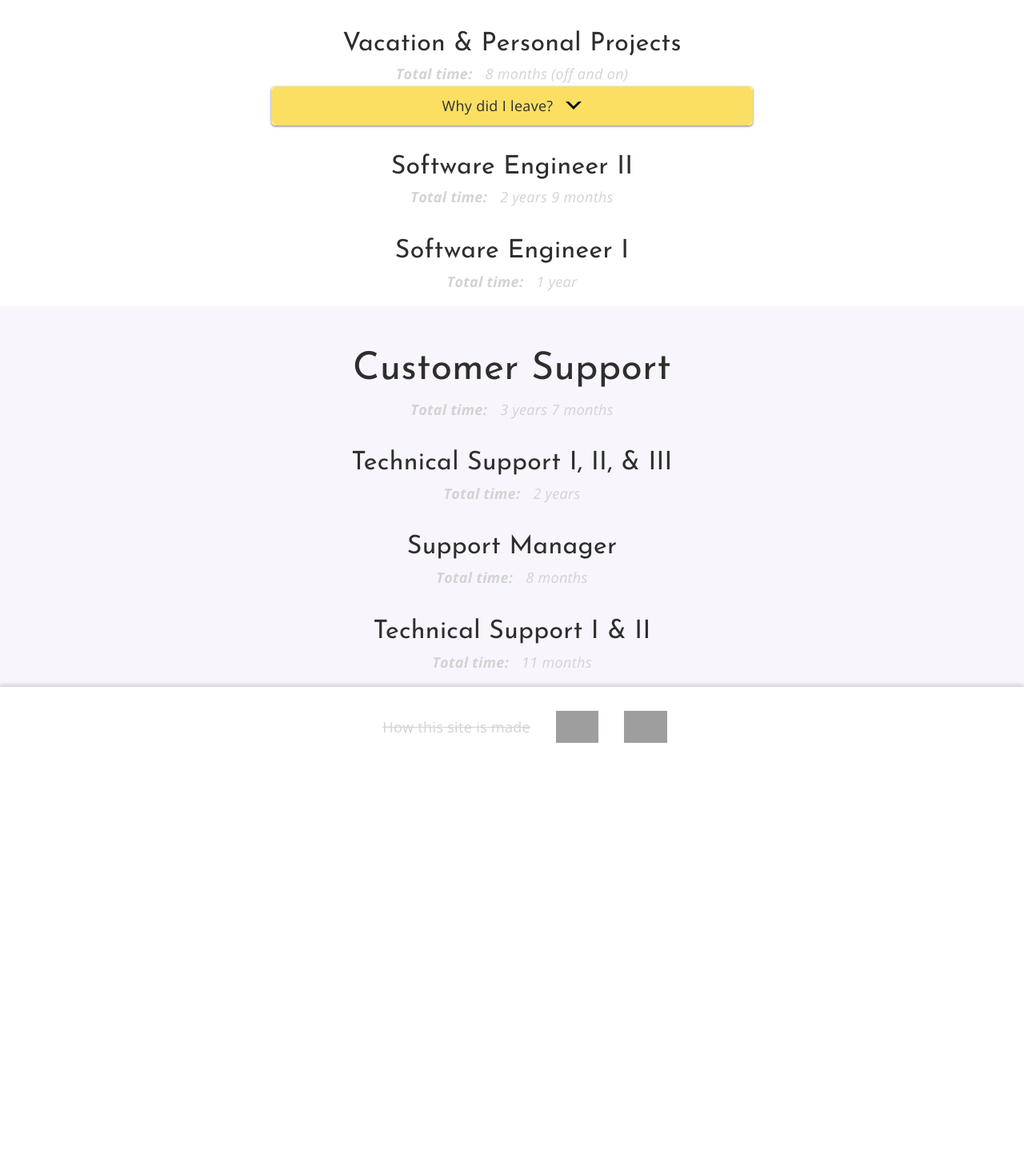
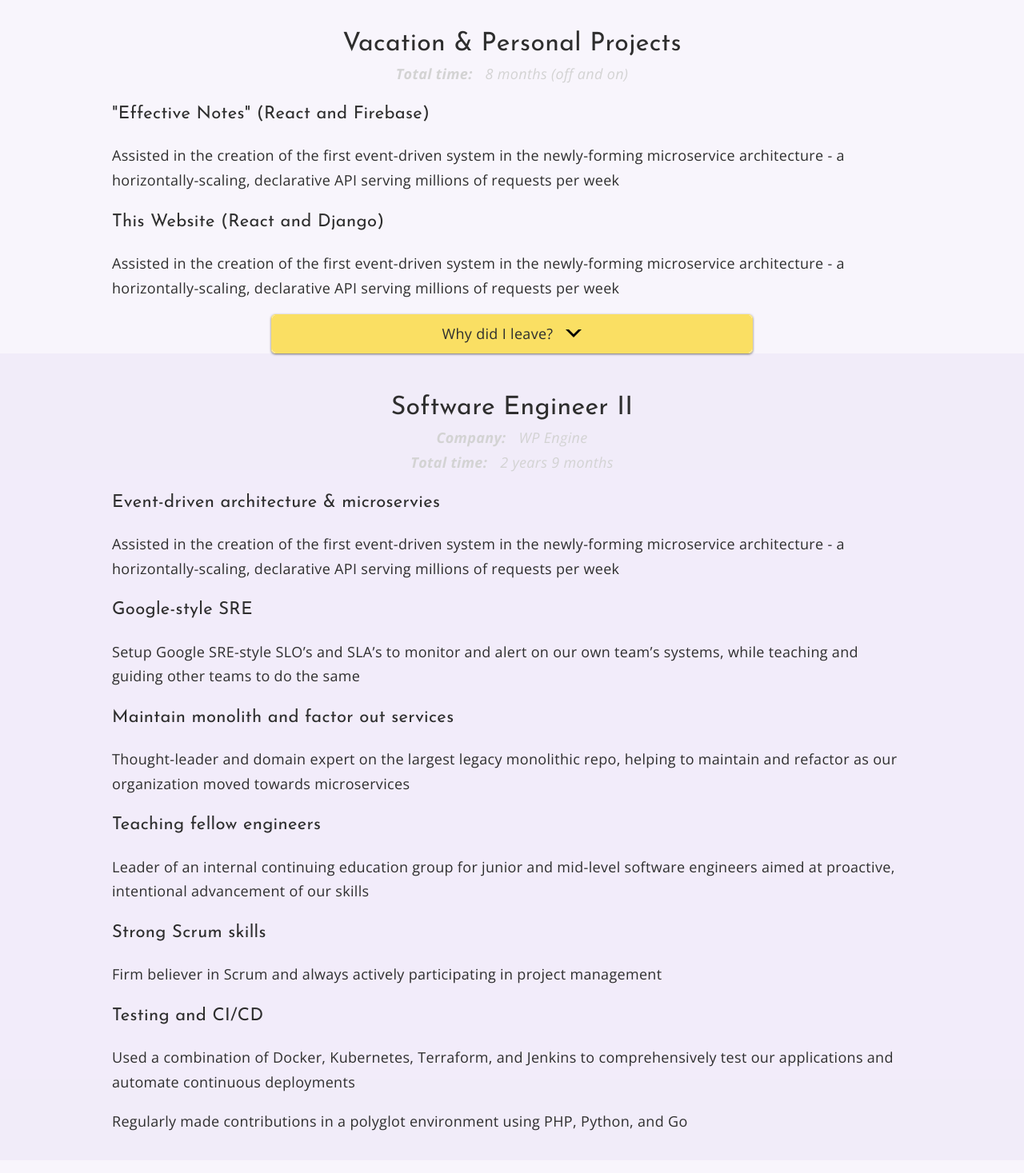
Before and after one commit to aussio/auss.io, a React (Create React App) app: page /resume in a window 1280 px wide. Shown: the part 683-2150 px from the top of the page at 80% size. Before the commit the page ends 1642 px from the top, so only its background shows below. Built offline with nearby package versions, Linux system fonts and the light colour scheme; grey boxes are pictures that could not be loaded.

Commit message:
Visually separate sections of resume and add Company subheader.

```diff
--- a/src/Resume.js
+++ b/src/Resume.js
@@ -1,3 +1,4 @@
+/* eslint-disable react/no-unescaped-entities */
 /* eslint-disable no-use-before-define */
 /** @jsx jsx */
 import { jsx } from '@emotion/core';
@@ -23,8 +24,7 @@ export default function Resume() {
     >
       <header
         css={{
-          background: COLORS.normal,
-          color: 'white',
+          background: 'white',
           padding: '3rem 0',
         }}
       >
@@ -48,11 +48,14 @@ export default function Resume() {
             css={{
               position: 'relative',
               textDecoration: 'none',
-              color: COLORS.dark,
+              color: 'white',
+              background: COLORS.normal,
               boxShadow: '0 3px 5px rgba(0,0,0,.65)',
               padding: '1rem',
               borderRadius: STYLES.BUTTON_BORDER_RADIUS,
-              background: 'white',
+              ':hover': {
+                filter: 'brightness(105%)',
+              },
             }}
           >
             Simplified Printable Version
@@ -79,10 +82,8 @@ export default function Resume() {
           <h4>answers to common resume questions</h4>
         </section>
       </header>
-      <section
-        css={{
-          padding: '1rem',
-        }}
+      <ResumeSection
+        background={COLORS.veryVeryLight}
       >
         <HeaderWithTimeElapsed
           headerSize="2"
@@ -99,6 +100,32 @@ export default function Resume() {
         >
           Vacation & Personal Projects
         </HeaderWithTimeElapsed>
+        <JobDescription>
+          <h4 css={{
+            fontSize: '22px',
+            margin: 0,
+          }}
+          >
+            "Effective Notes" (React and Firebase)
+          </h4>
+          <p>
+            Assisted in the creation of the first event-driven system in the newly-forming
+            microservice architecture - a horizontally-scaling, declarative API serving millions
+            of requests per week
+          </p>
+          <h4 css={{
+            fontSize: '22px',
+            margin: 0,
+          }}
+          >
+            This Website (React and Django)
+          </h4>
+          <p>
+            Assisted in the creation of the first event-driven system in the newly-forming
+            microservice architecture - a horizontally-scaling, declarative API serving millions
+            of requests per week
+          </p>
+        </JobDescription>
         <Accordion
           header="Why did I leave?"
           backgroundColor={COLORS.yellow}
@@ -111,13 +138,94 @@ export default function Resume() {
             By this point in my career, I had worked in Web Hosting for about 7 and a half years and WP Engine for over 5 and a half.
           </p>
         </Accordion>
+        <ResumeSection
+          background={COLORS.veryVeryLight}
+        >
           <HeaderWithTimeElapsed
             headerSize="3"
             dateStart={SE2_START}
             dateEnd={UNEMPLOYED_START}
+            subHeader={(
+              <SubHeader
+                label="Company:"
+                text="WP Engine"
+              />
+            )}
           >
             Software Engineer II
           </HeaderWithTimeElapsed>
+          <JobDescription>
+            <h4 css={{
+              fontSize: '22px',
+              margin: 0,
+            }}
+            >
+              Event-driven architecture & microservies
+            </h4>
+            <p>
+              Assisted in the creation of the first event-driven system in the newly-forming
+              microservice architecture - a horizontally-scaling, declarative API serving millions
+              of requests per week
+            </p>
+            <h4 css={{
+              fontSize: '22px',
+              margin: 0,
+            }}
+            >
+              Google-style SRE
+            </h4>
+            <p>
+              Setup Google SRE-style SLO’s and SLA’s to monitor and alert on our own team’s
+              systems, while teaching and guiding other teams to do the same
+            </p>
+            <h4 css={{
+              fontSize: '22px',
+              margin: 0,
+            }}
+            >
+              Maintain monolith and factor out services
+            </h4>
+            <p>
+              Thought-leader and domain expert on the largest legacy monolithic repo, helping to
+              maintain and refactor as our organization moved towards microservices
+            </p>
+            <h4 css={{
+              fontSize: '22px',
+              margin: 0,
+            }}
+            >
+              Teaching fellow engineers
+            </h4>
+            <p>
+              Leader of an internal continuing education group for junior and mid-level software
+              engineers aimed at proactive, intentional advancement of our skills
+            </p>
+            <h4 css={{
+              fontSize: '22px',
+              margin: 0,
+            }}
+            >
+              Strong Scrum skills
+            </h4>
+            <p>
+              Firm believer in Scrum and always actively participating in project management
+            </p>
+            <h4 css={{
+              fontSize: '22px',
+              margin: 0,
+            }}
+            >
+              Testing and CI/CD
+            </h4>
+            <p>
+              Used a combination of Docker, Kubernetes, Terraform, and Jenkins to
+              comprehensively test our applications and automate continuous deployments
+            </p>
+            <p>
+              Regularly made contributions in a polyglot environment using PHP, Python, and Go
+            </p>
+          </JobDescription>
+        </ResumeSection>
         <HeaderWithTimeElapsed
           headerSize="3"
           dateStart={SE1_START}
@@ -125,13 +233,22 @@ export default function Resume() {
         >
           Software Engineer I
         </HeaderWithTimeElapsed>
-      </section>
-      <section
-        css={{
-          padding: '1rem',
-          background: COLORS.veryVeryLight,
-        }}
+      </ResumeSection>
+      <ResumeSection
+        background={COLORS.veryVeryLightRed}
       >
+        <Accordion
+          header="Moving from Support to Software"
+          backgroundColor={COLORS.yellow}
+          borderColor={COLORS.yellow}
+        >
+          <strong>
+            I left because I wanted to do something that inspired me.
+          </strong>
+          <p>
+            By this point in my career, I had worked in Web Hosting for about 7 and a half years and WP Engine for over 5 and a half.
+          </p>
+        </Accordion>
         <HeaderWithTimeElapsed
           headerSize="2"
           dateStart={HOSTGATOR_SUPPORT_START}
@@ -139,6 +256,12 @@ export default function Resume() {
         >
           Customer Support
         </HeaderWithTimeElapsed>
+        <JobDescription>
+          <p>I think that Support is an excellent experience for nearly any position within a typical "Engineering" or "R&D" department. I think that Support is an excellent experience for nearly any position within a typical "Engineering" or "R&D" department. >I think that Support is an excellent experience for nearly any position within a typical "Engineering" or "R&D" department. I think that Support is an excellent experience for nearly any position within a typical "Engineering" or "R&D" department. I think that Support is an excellent experience for nearly any position within a typical "Engineering" or "R&D" department. >I think that Support is an excellent experience for nearly any position within a typical "Engineering" or "R&D" department. </p>
+        </JobDescription>
+        <ResumeSection
+          background={COLORS.veryVeryLightRed}
+        >
           <HeaderWithTimeElapsed
             headerSize="3"
             dateStart={WPE_SUPPORT_START}
@@ -146,6 +269,7 @@ export default function Resume() {
           >
             Technical Support I, II, & III
         </HeaderWithTimeElapsed>
+        </ResumeSection>
         <HeaderWithTimeElapsed
           headerSize="3"
           dateStart={HOSTGATOR_MANAGER_START}
@@ -153,6 +277,9 @@ export default function Resume() {
         >
           Support Manager
         </HeaderWithTimeElapsed>
+        <ResumeSection
+          background={COLORS.veryVeryLightRed}
+        >
           <HeaderWithTimeElapsed
             headerSize="3"
             dateStart={HOSTGATOR_SUPPORT_START}
@@ -160,17 +287,60 @@ export default function Resume() {
           >
             Technical Support I & II
         </HeaderWithTimeElapsed>
-      </section>
+        </ResumeSection>
+      </ResumeSection>
     </div>
   );
 }
 
-function HeaderWithTimeElapsed({ headerSize, dateStart, dateEnd, offAndOn, children, className }) {
+function ResumeSection({ background, children, className }) {
+  return (
+    <section
+      css={{
+        padding: '1rem 0',
+        background,
+      }}
+      className={className}
+    >
+      {children}
+    </section>
+  );
+}
+
+function JobDescription({ children, className }) {
+  return (
+    <section
+      css={{
+        display: 'flex',
+        justifyContent: 'center',
+      }}
+    >
+      <div
+        css={{
+          textAlign: 'left',
+          maxWidth: '1000px',
+        }}
+        className={className}
+      >
+        {children}
+      </div>
+    </section>
+  );
+}
+
+function HeaderWithTimeElapsed({
+  headerSize, dateStart, dateEnd,
+  offAndOn, subHeader, children, className,
+}) {
   const HeaderTag = `h${headerSize}`;
   const offAndOnText = offAndOn ? '(off and on)' : '';
 
   return (
-    <section>
+    <section
+      css={{
+        marginBottom: '1rem',
+      }}
+    >
       <HeaderTag
         css={{
           marginBottom: 0,
@@ -180,6 +350,17 @@ function HeaderWithTimeElapsed({ headerSize, dateStart, dateEnd, offAndOn, child
       >
         {children}
       </HeaderTag>
+      {subHeader}
+      <SubHeader
+        label="Total time:"
+        text={`${getYearsAndMonthsPassed(dateStart, dateEnd)} ${offAndOnText}`}
+      />
+    </section>
+  );
+}
+
+function SubHeader({ label, text }) {
+  return (
     <div
       css={{
         display: 'flex',
@@ -192,16 +373,15 @@ function HeaderWithTimeElapsed({ headerSize, dateStart, dateEnd, offAndOn, child
         },
       }}
     >
-        <strong>Total time:</strong>
+      <strong>{label}</strong>
       <p css={{
         paddingLeft: '1rem',
         margin: 0,
       }}
       >
-          {`${getYearsAndMonthsPassed(dateStart, dateEnd)} ${offAndOnText}`}
+        {text}
       </p>
     </div>
-    </section>
   );
 }
 
--- a/src/theme/colors.js
+++ b/src/theme/colors.js
@@ -8,7 +8,9 @@ export const light = `rgba(${BASE_COLOR}, 35%)`;
 export const normal = `rgba(${BASE_COLOR}, 65%)`;
 export const dark = `rgba(${BASE_COLOR}, 85%)`;
 
+const BASE_RED = '209, 73, 91';
+export const red = 'rgb(209, 73, 91)';
+export const veryVeryLightRed = `rgba(${BASE_RED}, 10%)`; // Currently used for the <pre> tags in blog posts
 
-export const red = 'rgb(209, 73, 91)';
 export const yellow = 'rgb(250, 223, 99)';
 export const charcoal = 'rgb(30, 57, 71)';
```
Lines whose indentation alone changed are shown as unchanged.
